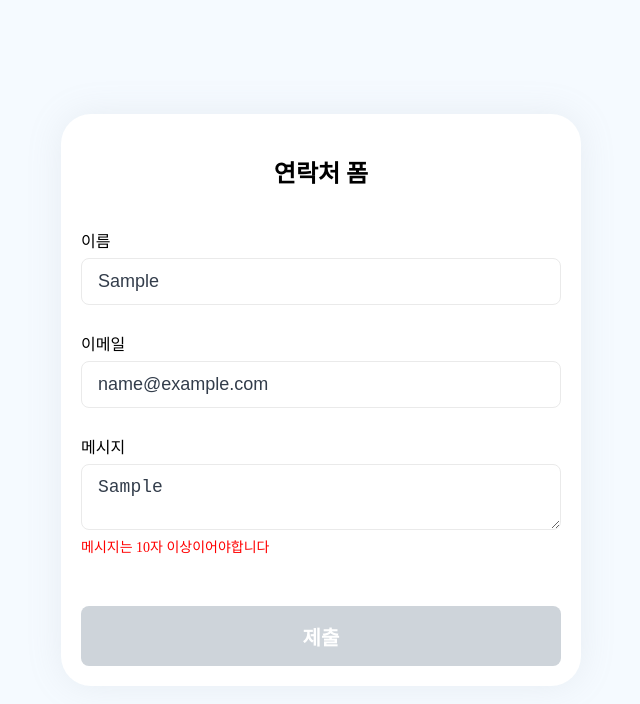
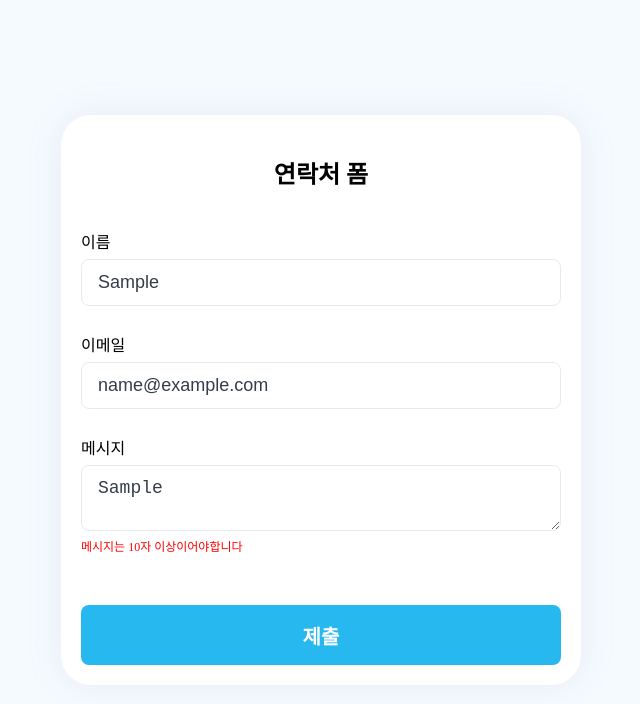
Before and after one commit to nuri1042/assignment2, a website: page index.html in a window 1280 px wide. Both pictures are taken after typing "Sample", "name@example.com", "Sample" into the empty fields and a click on the button "제출". Shown: the whole page, without its empty margins (319-959 px from the left). Drawn offline with Linux system fonts and the light colour scheme.

Commit message:
[chore] 코드 정리, 주석 추가

```diff
--- a/index.html
+++ b/index.html
@@ -3,7 +3,7 @@
   <head>
     <meta charset="UTF-8" />
     <meta name="viewport" content="width=device-width, initial-scale=1.0" />
-    <title>My JS Project</title>
+    <title>Assignment2</title>
     <link rel="stylesheet" href="style.css" />
   </head>
   <body>
@@ -72,14 +72,17 @@
         inputEl.classList.remove("input-error");
       }
 
+      // 이름 입력 필드 유효성 검증
       function validateName(nameInput, nameError, showError = true) {
         const value = nameInput.value.trim();
 
+        // 이름을 입력하지 않은 경우
         if (value === "") {
           if (showError) setError(nameInput, nameError, "이름을 입력하세요");
           return false;
         }
 
+        // 이름이 2글자 이하인 경우
         if (value.length < 2) {
           if (showError)
             setError(nameInput, nameError, "이름은 2자 이상이어야합니다");
@@ -90,16 +93,19 @@
         return true;
       }
 
+      // 이메일 입력 필드 유효성 검증
       function validateEmail(emailInput, emailError, showError = true) {
         const value = emailInput.value.trim();
         const emailPattern = /^[^\s@]+@[^\s@]+\.[^\s@]+$/;
 
+        // 이메일을 입력하지 않은 경우
         if (value === "") {
           if (showError)
             setError(emailInput, emailError, "이메일을 입력하세요");
           return false;
         }
 
+        // 올바르지 않은 이메일 형식인 경우
         if (!emailPattern.test(value)) {
           if (showError)
             setError(emailInput, emailError, "유효하지 않은 이메일 형식입니다");
@@ -110,15 +116,18 @@
         return true;
       }
 
+      // 메시지 입력 필드 유효성 검증
       function validateMessage(messageInput, messageError, showError = true) {
         const value = messageInput.value.trim();
 
+        // 메시지 입력하지 않은 경우
         if (value === "") {
           if (showError)
             setError(messageInput, messageError, "메시지를 입력하세요");
           return false;
         }
 
+        // 메시지가 10자 이하인 경우
         if (value.length < 10) {
           if (showError)
             setError(
@@ -133,26 +142,26 @@
         return true;
       }
 
+      // 모든 필드 입력 시 버튼 활성화
       function updateSubmitButton() {
-        const name = nameInput.value.trim();
-        const email = emailInput.value.trim();
-        const message = messageInput.value.trim();
-
-        const isNameValid = name.length >= 2;
-        const isEmailValid = emailPattern.test(email);
-        const isMessageValid = message.length >= 10;
-
         const submitBtn = document.querySelector(".form-submit-btn");
 
-        if (isNameValid && isEmailValid && isMessageValid) {
+        // 값이 비어있지 않은지만 체크 (유효성 검사 X)
+        const hasName = nameInput.value.trim() !== "";
+        const hasEmail = emailInput.value.trim() !== "";
+        const hasMessage = messageInput.value.trim() !== "";
+
+        if (hasName && hasEmail && hasMessage) {
           submitBtn.classList.add("active");
+          submitBtn.disabled = false;
         } else {
           submitBtn.classList.remove("active");
+          submitBtn.disabled = true;
         }
       }
 
+      // 모든 input-error 제거
       function resetValidation() {
-        // 모든 input-error 제거
         document.querySelectorAll(".input-error").forEach((el) => {
           el.classList.remove("input-error");
         });
@@ -178,9 +187,6 @@
       const nameError = document.getElementById("nameError");
       const emailError = document.getElementById("emailError");
       const messageError = document.getElementById("messageError");
-
-      // @ 포함, .도메인 포함 여부를 검증하는 정규식
-      const emailPattern = /^[^\s@]+@[^\s@]+\.[^\s@]+$/;
 
       // input 이벤트: 제출 후에는 실시간 검증, 제출 전에는 버튼 상태만 업데이트
       nameInput.addEventListener("input", () => {
@@ -221,7 +227,6 @@
 
         // 모든 필드가 유효한 경우에만 제출 처리
         if (isNameValid && isEmailValid && isMessageValid) {
-          // 전송 처리
           document.querySelector(".alert-success").classList.add("active");
           setTimeout(() => {
             document.querySelector(".alert-success").classList.remove("active");
--- a/style.css
+++ b/style.css
@@ -7,6 +7,7 @@
   --font-xlarge: 20px;
   --font-large: 18px;
   --font-medium: 14px;
+  --font-small: 12px;
 }
 
 html,
@@ -66,7 +67,7 @@ textarea {
   border: 1px solid red;
 }
 .error-text {
-  font-size: var(--font-medium);
+  font-size: var(--font-small);
   color: red;
 }
 .input-area > input:focus,
@@ -93,27 +94,36 @@ textarea {
   margin-top: 30px;
 }
 
-.active {
+.form-submit-btn.active {
   background-color: var(--highlight-color);
+  cursor: pointer;
+}
+
+.form-submit-btn:disabled {
+  background-color: #ced4da;
+  cursor: not-allowed;
 }
 
 .alert-success {
   padding: 15px;
   border-radius: 10px;
   background-color: var(--theme-color);
-  border: 1px solid #074e6a;
+  box-shadow: 0px 4px 12px rgba(0, 0, 0, 0.18);
+  border: 1px solid #b4cfda;
   text-align: center;
+
+  display: none;
+  position: absolute;
+  font-size: var(--font-medium);
+  width: 60%;
+  height: 50px;
+  top: 50%;
+  left: 50%;
+  transform: translate(-50%, -50%);
+}
+
+.alert-success.active {
   display: flex;
   align-items: center;
   justify-content: center;
-  position: absolute;
-  font-size: var(--font-medium);
-  width: 60%;
-  top: 50%;
-  left: 50%;
-  transform: translate(-50%, -50%);
-  display: none;
 }
-.alert-success.active {
-  display: block;
-}
```
